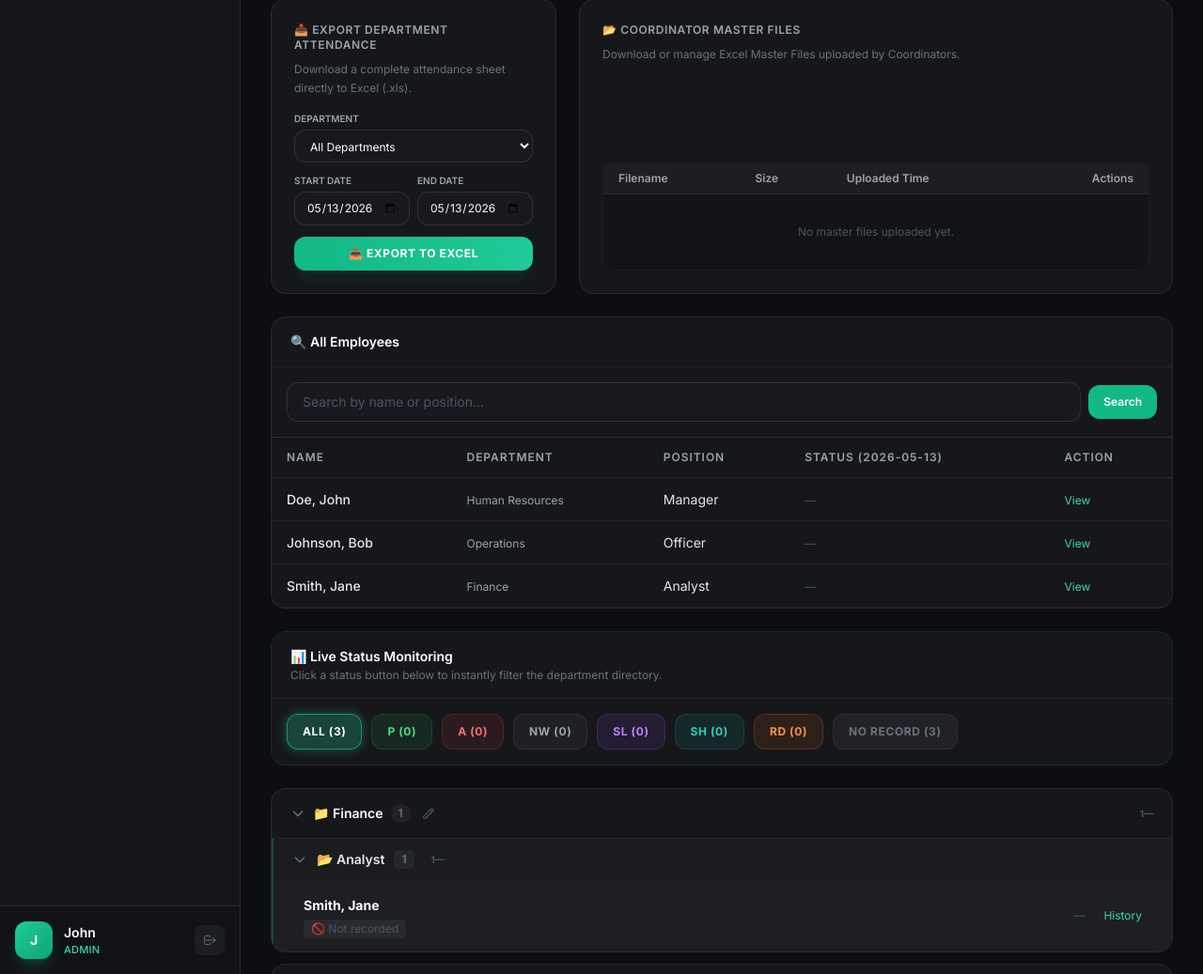
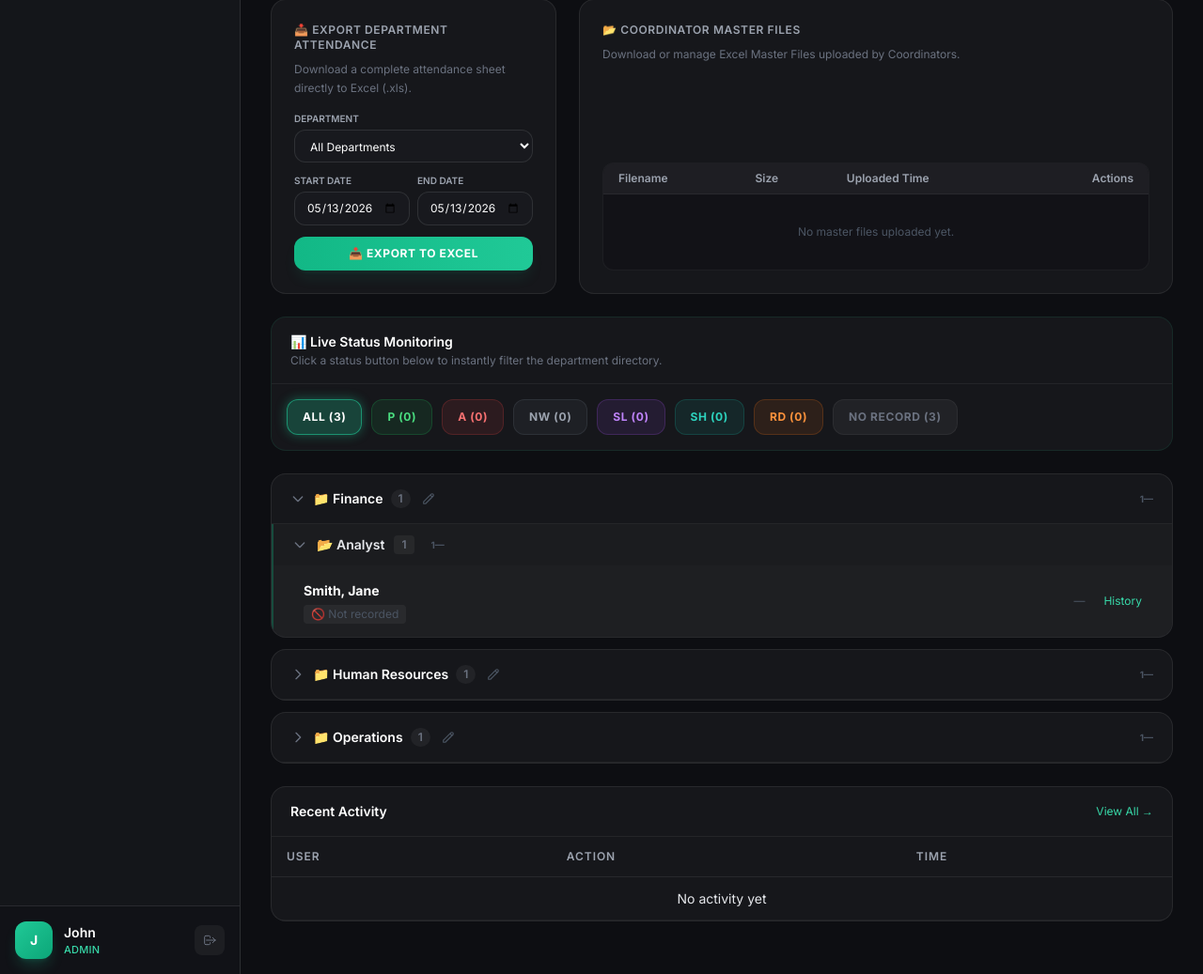
Before and after one commit to RazerJC/attendx-taascor, a PHP site: page /ATTENDANCE/admin/dashboard.php in a window 1280 px wide. Shown: the part 552-1589 px from the top of the page at 94% size. Run offline with PHP 8.4, Linux system fonts and the light colour scheme; a user stored in the database is signed in; data comes from the database, SQL or seed files in the repository; data that the repository does not hold is empty; some libraries are stand-ins or nearby versions.

Commit message:
Remove Search All Employees flat table from admin dashboard

```diff
--- a/admin/dashboard.php
+++ b/admin/dashboard.php
@@ -10,7 +10,7 @@ $pageTitle = 'Admin Dashboard';
 
 $today = date('Y-m-d');
 $selectedDate = $_GET['date'] ?? $today;
-$searchQuery = $_GET['search'] ?? '';
+
 
 // Handle deleting uploaded master files
 if ($_SERVER['REQUEST_METHOD'] === 'POST' && isset($_POST['action']) && $_POST['action'] === 'delete_upload') {
@@ -335,87 +335,7 @@ require_once __DIR__ . '/../includes/header.php';
     </div>
 </div>
 
-<!-- Search All Employees -->
-<div class="glass-card mb-6">
-    <div class="glass-card-header">
-        <h2 class="text-sm font-semibold text-white">🔍 All Employees</h2>
-    </div>
-    <div class="p-4 border-b border-white/10">
-        <form method="GET" class="flex items-center gap-2">
-            <input type="hidden" name="date" value="<?= $selectedDate ?>">
-            <input type="text" name="search" value="<?= htmlspecialchars($searchQuery) ?>" placeholder="Search by name or position..."
-                   class="flex-1 px-4 py-2.5 bg-dark-700/50 border border-white/10 rounded-xl text-white placeholder-gray-600 text-sm focus:outline-none focus:border-primary-500/50">
-            <button type="submit" class="px-4 py-2.5 bg-primary-600 hover:bg-primary-500 text-white rounded-xl text-xs font-semibold transition-colors">
-                Search
-            </button>
-            <?php if ($searchQuery): ?>
-            <a href="?date=<?= $selectedDate ?>" class="px-4 py-2.5 bg-white/10 hover:bg-white/20 text-gray-300 rounded-xl text-xs font-semibold transition-colors">
-                Clear
-            </a>
-            <?php endif; ?>
-        </form>
-    </div>
-    <div class="table-wrap">
-        <table class="glass-table">
-            <thead>
-                <tr>
-                    <th>Name</th>
-                    <th>Department</th>
-                    <th>Position</th>
-                    <th>Status (<?= $selectedDate ?>)</th>
-                    <th>Action</th>
-                </tr>
-            </thead>
-            <tbody>
-            <?php
-            // Get all or filtered employees
-            $empQuery = "
-                SELECT e.id, e.first_name, e.last_name, e.position, d.name as dept_name, e.department_id
-                FROM employees e
-                LEFT JOIN departments d ON e.department_id = d.id
-                WHERE e.status='active'
-            ";
 
-            if ($searchQuery) {
-                $empQuery .= " AND (e.first_name LIKE ? OR e.last_name LIKE ? OR e.position LIKE ?)";
-                $stmt = $db->prepare($empQuery . " ORDER BY e.last_name, e.first_name LIMIT 50");
-                $search = "%$searchQuery%";
-                $stmt->execute([$search, $search, $search]);
-                $employees = $stmt->fetchAll();
-            } else {
-                $employees = $db->query($empQuery . " ORDER BY e.last_name, e.first_name LIMIT 50")->fetchAll();
-            }
-
-            if (empty($employees)): ?>
-                <tr><td colspan="5" class="text-center text-gray-600 py-8">No employees found</td></tr>
-            <?php else: ?>
-                <?php foreach ($employees as $emp):
-                    $attInfo = $attMap[$emp['id']] ?? null;
-                    $status = $attInfo['status'] ?? '';
-                    $statusLabels = ['present'=>'P','absent'=>'A','no_work'=>'NW','leave'=>'SL','sent_home'=>'SH','rest_day'=>'RD'];
-                    $statusBadge = ['present'=>'badge-present','absent'=>'badge-absent','no_work'=>'badge-no_work','leave'=>'badge-leave','sent_home'=>'badge-sent_home','rest_day'=>'badge-rest_day'];
-                ?>
-                <tr class="search-row-item" data-status="<?= $status ?: 'none' ?>">
-                    <td class="font-medium text-white"><?= htmlspecialchars($emp['last_name'] . ', ' . $emp['first_name']) ?></td>
-                    <td><span class="text-xs text-gray-400"><?= htmlspecialchars($emp['dept_name'] ?? 'Unassigned') ?></span></td>
-                    <td class="text-gray-400 text-sm"><?= htmlspecialchars($emp['position']) ?></td>
-                    <td>
-                        <?php if ($status): ?>
-                            <span class="badge <?= $statusBadge[$status] ?? '' ?> text-xs"><?= $statusLabels[$status] ?? '—' ?></span>
-                        <?php else: ?>
-                            <span class="text-xs text-gray-600">—</span>
-                        <?php endif; ?>
-                    </td>
-                    <td>
-                        <a href="/ATTENDANCE/admin/employee_attendance.php?emp=<?= $emp['id'] ?>" class="text-xs text-primary-400 hover:text-primary-300">View</a>
-                    </td>
-                </tr>
-                <?php endforeach; ?>
-            <?php endif; ?>
-            </tbody>
-        </table>
-    </div>
-</div>
 
 <!-- Interactive Monitoring Filter Panel -->
 <div class="glass-card mb-6 border border-primary-500/10">
@@ -698,18 +618,7 @@ document.addEventListener('DOMContentLoaded', () => {
             });
             btn.classList.add('active');
 
-            // 1. Filter flat search results table rows
-            const searchRows = document.querySelectorAll('.search-row-item');
-            searchRows.forEach(row => {
-                const status = row.getAttribute('data-status');
-                if (filter === 'all') {
-                    row.style.display = '';
-                } else {
-                    row.style.display = (status === filter) ? '' : 'none';
-                }
-            });
-
-            // 2. Filter folder-style directory structure
+            // 1. Filter folder-style directory structure
             const employeeItems = document.querySelectorAll('.employee-row-item');
             employeeItems.forEach(item => {
                 const status = item.getAttribute('data-status');
```
